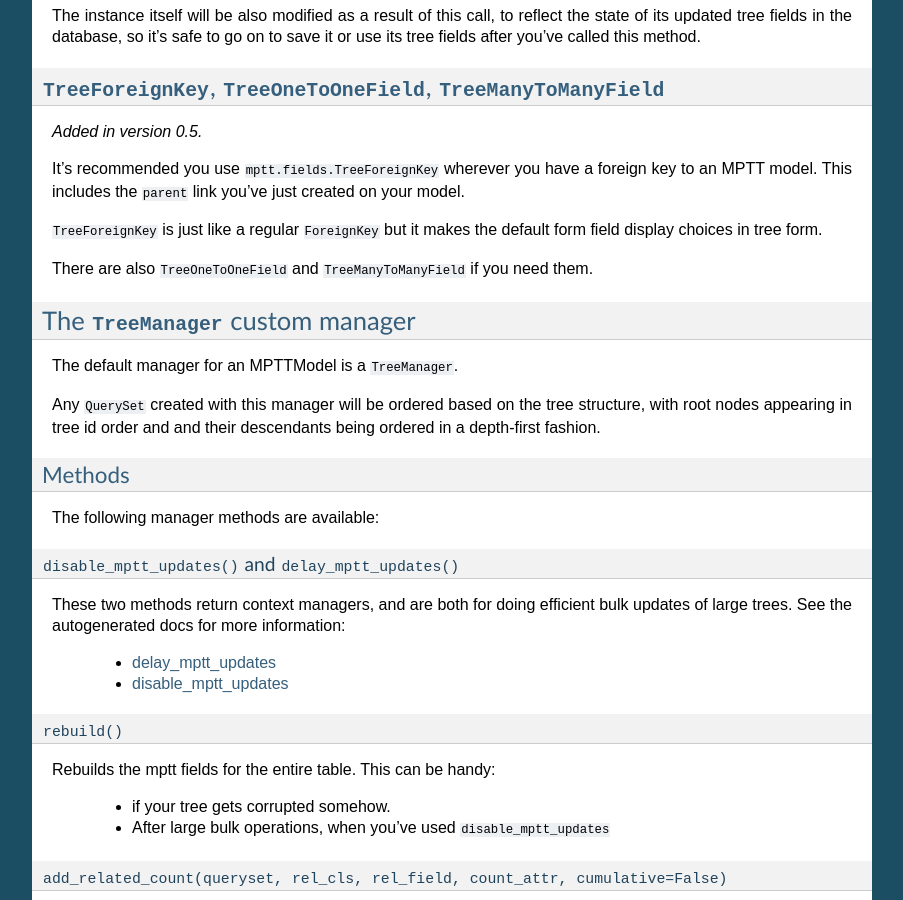
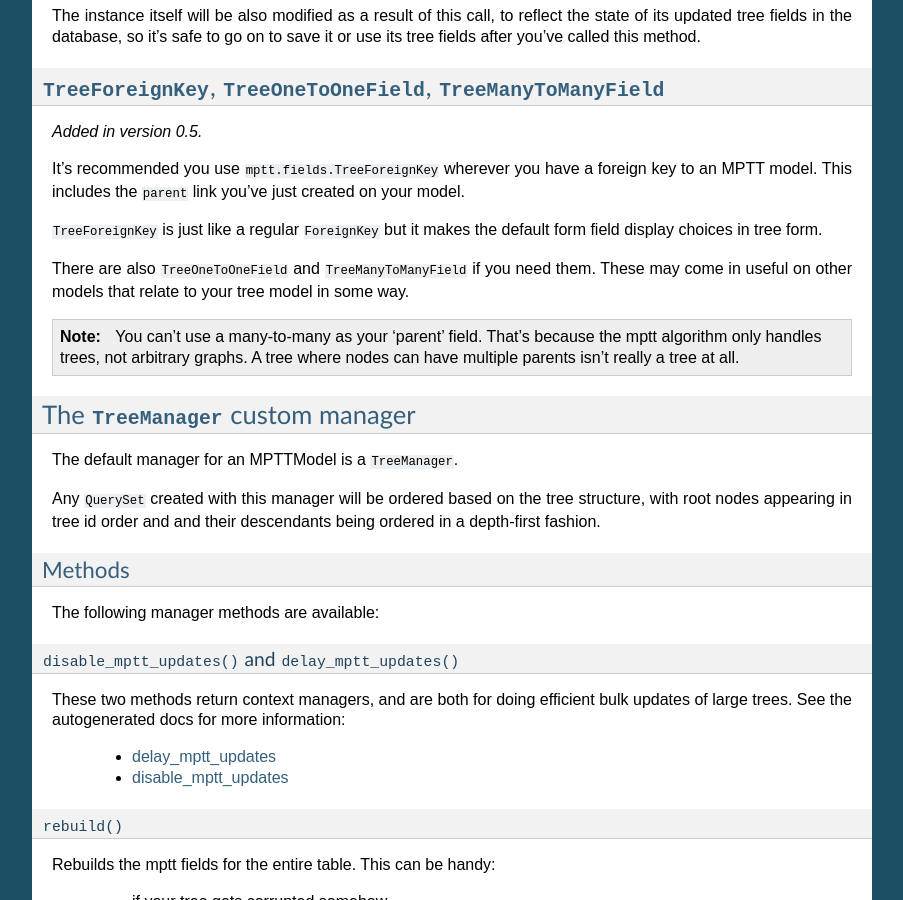
Before and after one commit to django-mptt/django-mptt, a Sphinx documentation site: the page built from docs/models.rst, in a window 1280 px wide and 900 px high, scrolled down 5170 px. Shown: the whole window, without its empty margins (198-1101 px from the left). Built offline with Sphinx 7.4.7, drawn with Linux system fonts in a browser that asks for light colours.

Commit message:
Add note about m2m use in parent fields. #346

```diff
--- a/docs/models.rst
+++ b/docs/models.rst
@@ -295,6 +295,13 @@ created on your model.
 form field display choices in tree form.
 
 There are also ``TreeOneToOneField`` and ``TreeManyToManyField`` if you need them.
+These may come in useful on other models that relate to your tree model in some way.
+
+
+.. note::
+   You can't use a many-to-many as your 'parent' field. That's because
+   the mptt algorithm only handles trees, not arbitrary graphs. A tree where nodes
+   can have multiple parents isn't really a tree at all.
 
 
 The ``TreeManager`` custom manager
```
